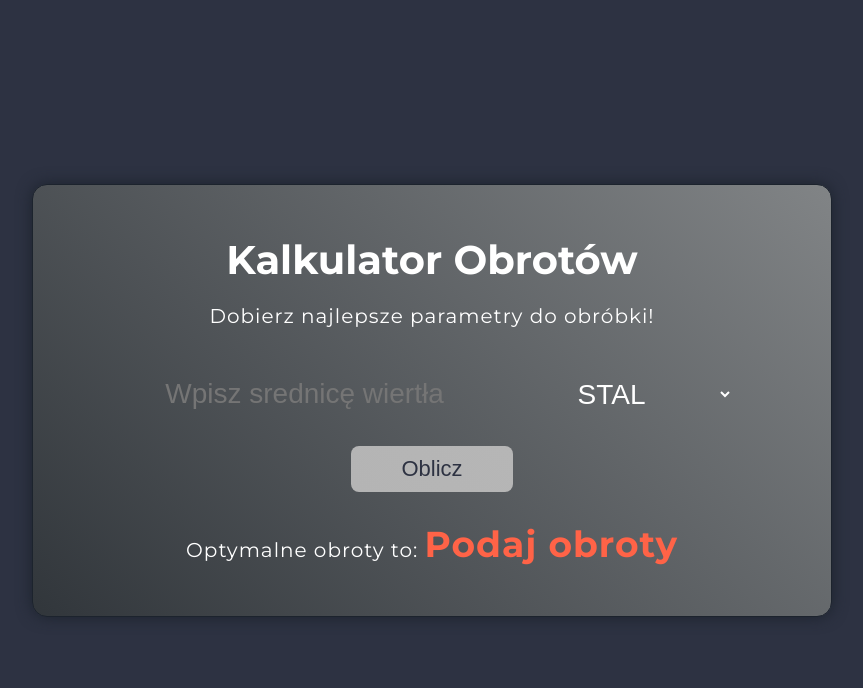
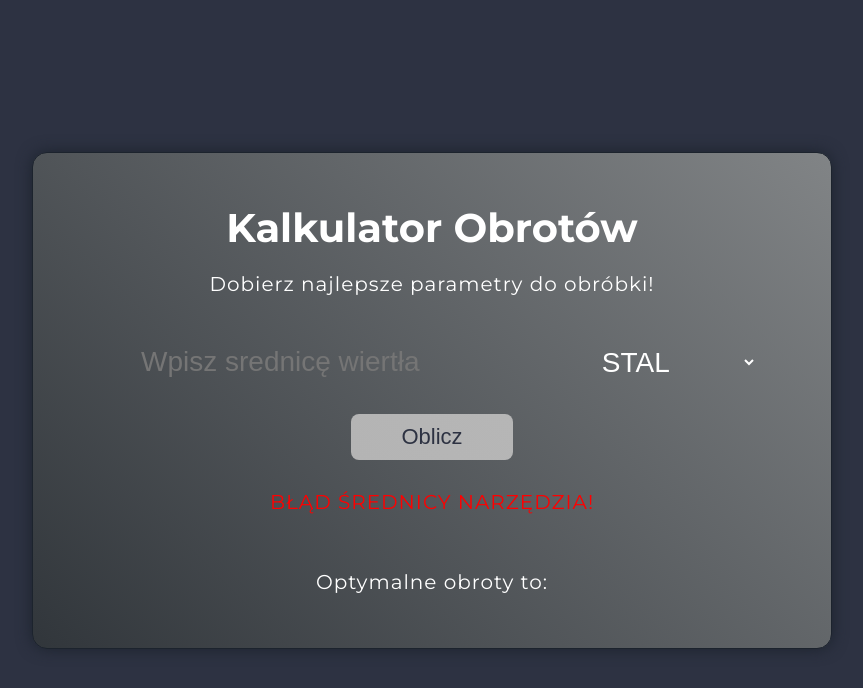
Before and after one commit to stonka123/Calc-spindle-CNC, a plain HTML site: page index.html in a window 1280 px wide. Both pictures are taken after a click on the button "Oblicz". Shown: the whole page, without its empty margins (208-1071 px from the left). Drawn offline with Linux system fonts and the light colour scheme.

Commit message:
input protection - only numbers

```diff
--- a/index.html
+++ b/index.html
@@ -40,6 +40,7 @@
 				</div>
 			</div>
 			<button>Oblicz</button>
+			<p class="error-info">Wpisz odpowiednią średnicę wiertła!</p>
 
 			<p class="spindle-info">
 				Optymalne obroty to: <span class="spindle-rate"></span>
--- a/script.js
+++ b/script.js
@@ -2,31 +2,49 @@ const diameter = document.querySelector('.spindle');
 const material = document.querySelector('#material');
 const spindleScore = document.querySelector('.spindle-rate');
 const calcBtn = document.querySelector('button');
+const errorShow = document.querySelector('.error-info');
 
 const calculate = () => {
+	errorShow.style.visibility = 'hidden';
+	spindleScore.textContent = '';
 	const patter = (3.14 * diameter) / 25000;
 	const score = parseFloat(material.value);
 	const diam = parseFloat(diameter.value);
-	console.log(diameter.value);
-	console.log(material.value);
+	// console.log(diameter.value);
+	// console.log(material.value);
 	let box = 3.14 * diameter.value;
-	console.log(box);
+	// console.log(box);
 	let wynik = (25000 / box) * material.value;
-	console.log(wynik);
 	// console.log(wynik);
 
-	// const diameterScore = score + 10;
-	// console.log(diameterScore);
 	spindleScore.textContent = `${wynik.toFixed(0)}`;
 	checkInf();
+	checkString();
 };
 
+// errorShow.style.visibility = 'visible';
 const checkInf = () => {
 	if (diameter.value === '') {
-		spindleScore.textContent = 'Podaj obroty';
+		spindleScore.textContent = '';
+	} else if (diameter.value < '0') {
+		errorShow.style.visibility = 'visible';
+		errorShow.textContent = 'Wpisz odpowiednią średnicę wiertła!';
+		spindleScore.textContent = '';
+	} else if (diameter.value == 0) {
+		errorShow.style.visibility = 'visible';
+		spindleScore.textContent = '';
+	}
+};
+
+const checkString = () => {
+	const re = new RegExp('[^abc]');
+	if (diameter.value.match(re)) {
+		console.log('ok');
+	} else {
+		console.log('blad');
+		errorShow.style.visibility = 'visible';
+		errorShow.textContent = 'Błąd średnicy narzędzia!';
 	}
 };
 
 calcBtn.addEventListener('click', calculate);
-// diameter.addEventListener('change', calculate);
-calculate();
--- a/style.css
+++ b/style.css
@@ -34,7 +34,8 @@ body {
 }
 .app-body {
 	display: flex;
-	justify-content: center;
+	/* justify-content: center; */
+	justify-content: space-around;
 	align-items: center;
 }
 
@@ -81,6 +82,13 @@ button {
 button:focus {
 	outline: none;
 }
+.error-info {
+	visibility: hidden;
+	color: red;
+	margin-top: 30px;
+	font-size: 34px;
+	text-transform: uppercase;
+}
 .wrapper .spindle-info {
 	/* display: block; */
 	font-weight: normal;
```
